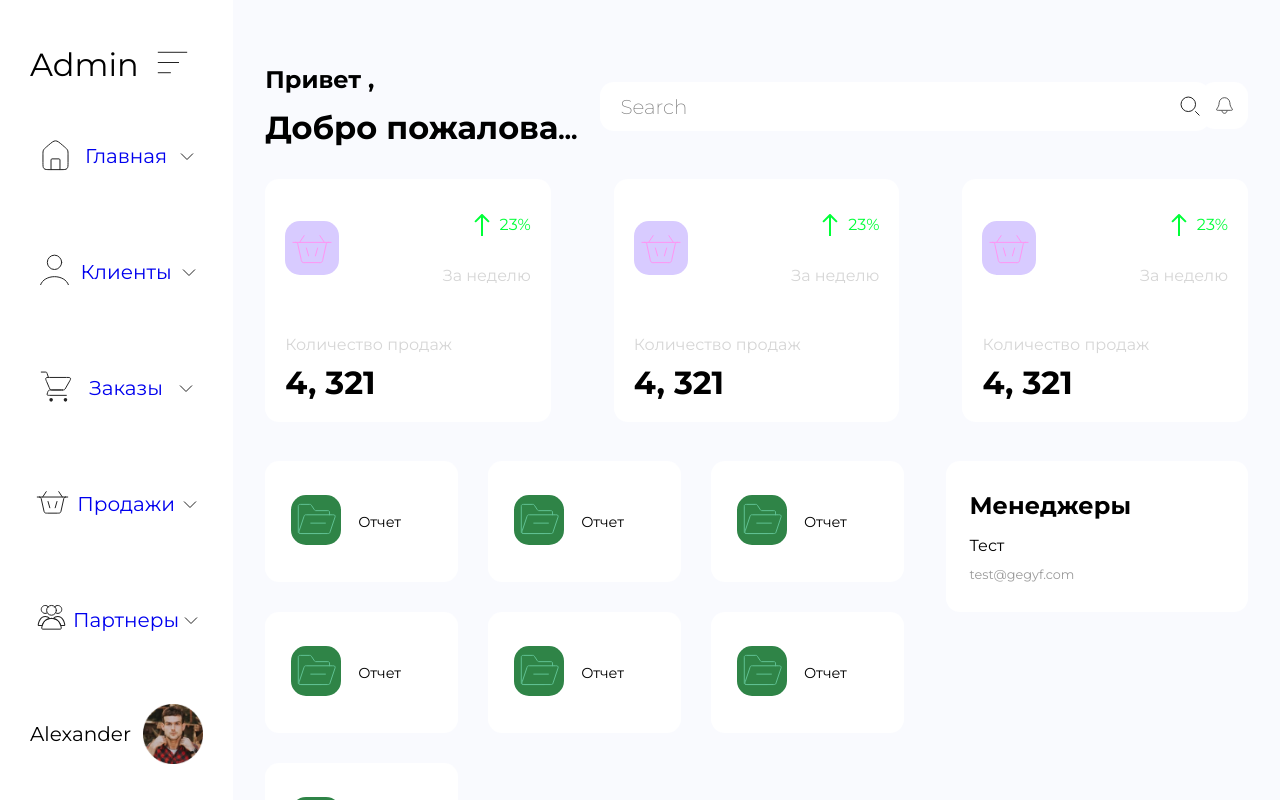
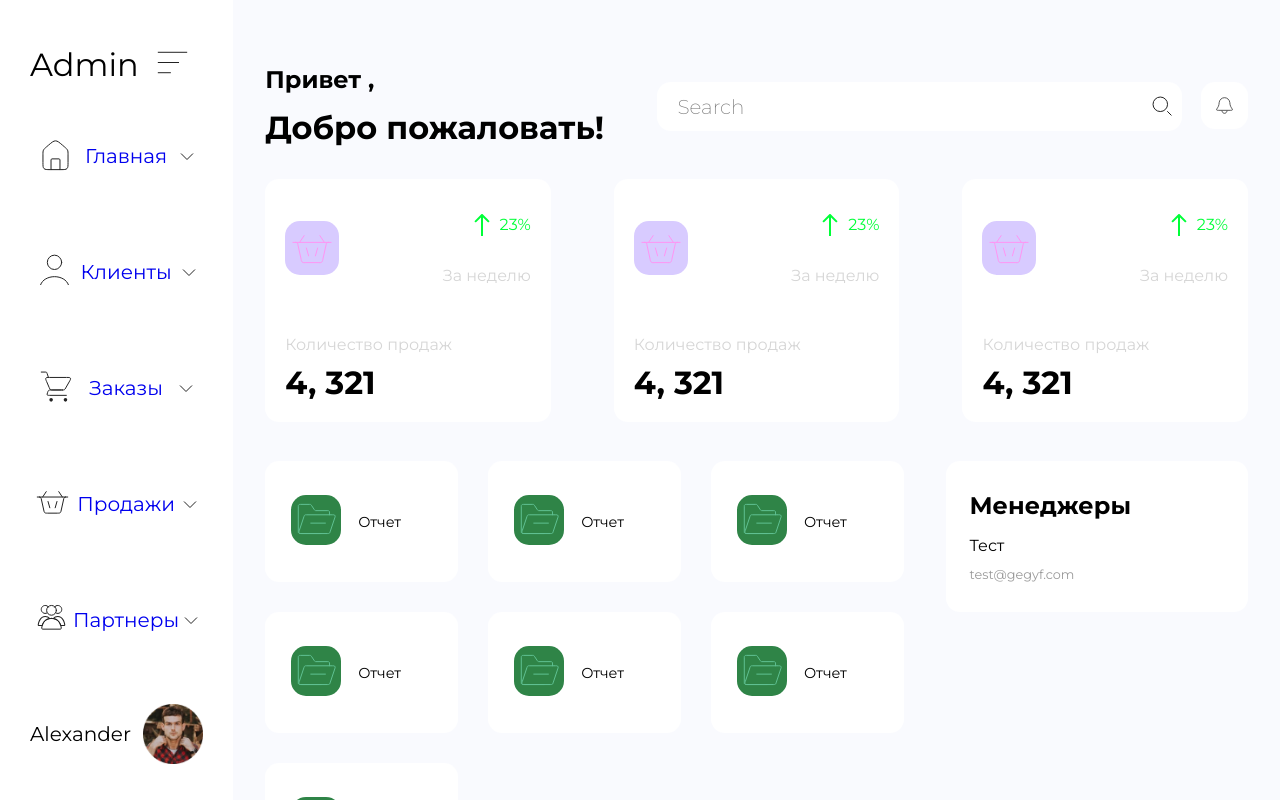
Before and after one commit to Fantom716/Admin-Me, a React (Create React App) app: page / in a window 1280 px wide. Built offline with nearby package versions, Linux system fonts and the light colour scheme; a web font is replaced by a local one.

Commit message:
Small fix

```diff
--- a/src/components/header/assemblyHeader/ready header.module.css
+++ b/src/components/header/assemblyHeader/ready header.module.css
@@ -2,4 +2,5 @@ header {
     display: flex;
     justify-content: space-between;
     align-items: center;
+    gap: 4%;
 }
--- a/src/components/header/greeting/greeting.module.css
+++ b/src/components/header/greeting/greeting.module.css
@@ -2,8 +2,8 @@
     font-family: 'Montserrat', sans-serif;
     font-weight: 700;
     line-height: 3rem;
-    max-width: 36%;
-    width: 33%;
+    max-width: 50%;
+    width: 42%;
 }
 
 .greetingText{
```
